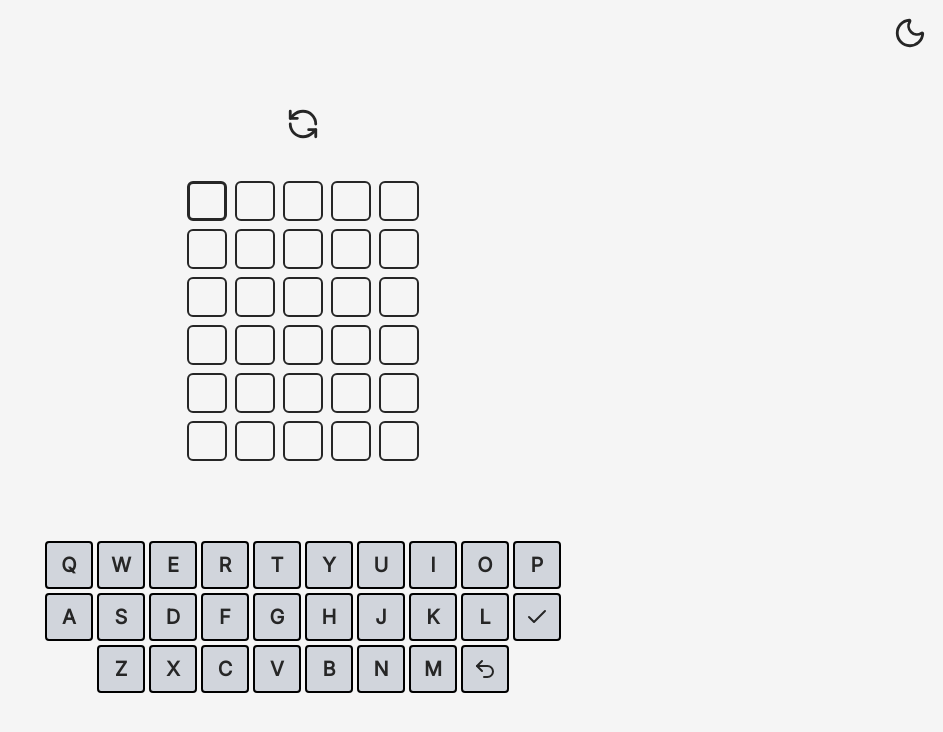
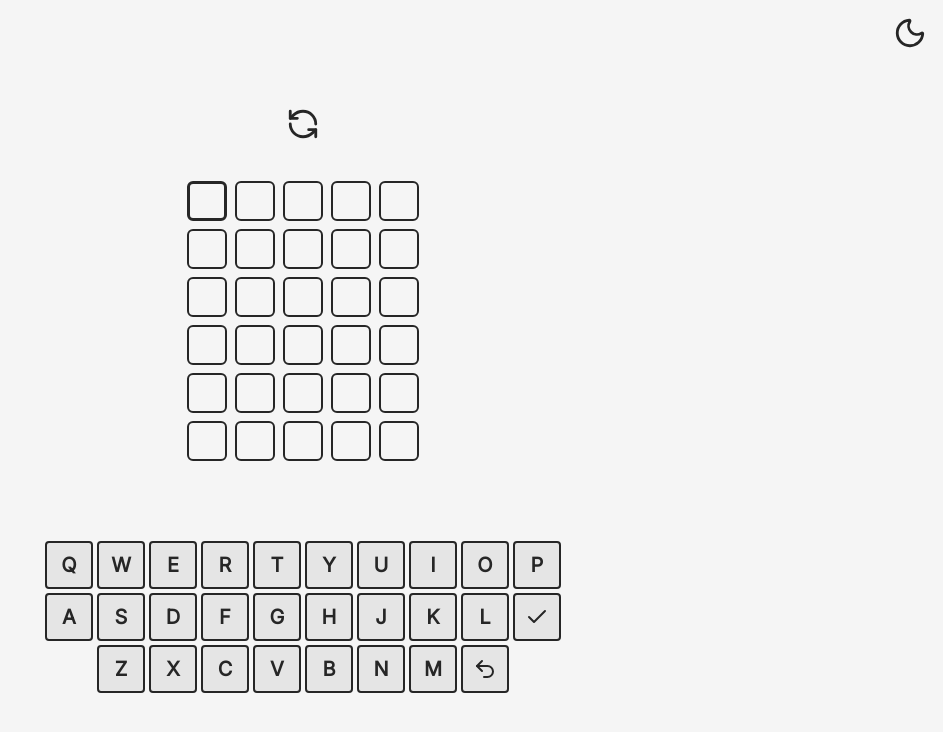
Before and after one commit to vsevolod-zhabskyi/wordle, a React (Vite) app: page / in a window 1280 px wide. Shown: the top 732 px of the page, without its empty margins (337-1280 px from the left). Built offline with nearby package versions, Linux system fonts and the light colour scheme.

Commit message:
style(keyboard): update background color for light theme

```diff
--- a/src/components/Keyboard.tsx
+++ b/src/components/Keyboard.tsx
@@ -181,8 +181,8 @@ const Keyboard = ({
                 disabled={isEnd}
                 className={cn(
                   'flex h-10 w-[8vw] max-w-10 cursor-pointer items-center justify-center select-none',
-                  'rounded-sm border-2 border-black bg-gray-300 p-0.5 text-[1rem] font-bold uppercase transition duration-200',
-                  'hover:bg-gray-400 active:bg-gray-500 disabled:cursor-default disabled:hover:bg-gray-300 disabled:active:bg-gray-300',
+                  'rounded-sm border-2 border-neutral-800 bg-neutral-200 p-0.5 text-[1rem] font-bold uppercase transition duration-200',
+                  'hover:bg-neutral-300 active:bg-neutral-400 disabled:cursor-default disabled:hover:bg-neutral-300 disabled:active:bg-neutral-300',
                   'dark:border-none dark:bg-neutral-700 dark:text-neutral-300 dark:hover:bg-neutral-800 dark:active:bg-neutral-900 dark:disabled:hover:bg-neutral-700 dark:disabled:active:bg-neutral-700',
                   'md:h-12 md:w-12 md:max-w-12 md:text-xl',
                   className,
```
